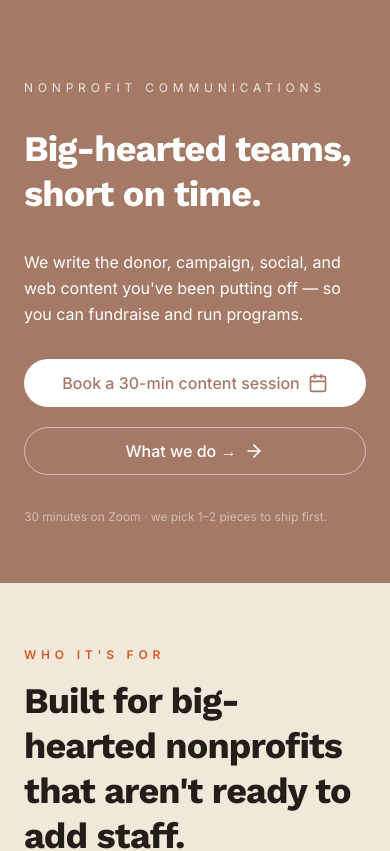
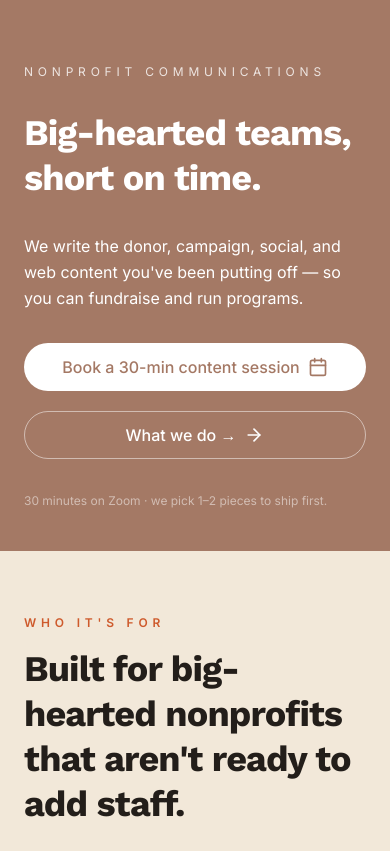
Before and after one commit to scienceontheside/labor-delivery-launchpad, a React (Vite) app: page / in a window 390 px wide. Shown: the top 851 px of the page. Built offline with nearby package versions, Linux system fonts and the light colour scheme; no server answers; the HTML template or start-up script is replaced by a standard one.

Commit message:
Fix mobile hero padding

```diff
--- a/src/components/site/Hero.tsx
+++ b/src/components/site/Hero.tsx
@@ -6,7 +6,7 @@ const scrollToSection = (id: string) => {
 
 export default function Hero() {
   return (
-    <section className="relative bg-primary text-primary-foreground px-6 pt-20 pb-14 md:pt-32 md:pb-24 overflow-hidden">
+    <section className="relative bg-primary text-primary-foreground px-6 pt-16 pb-10 md:pt-32 md:pb-24 overflow-hidden">
       {/* Mid-century decorative bars - desktop only */}
       <div className="hidden md:block pointer-events-none absolute inset-y-[-50px] right-10 w-16 bg-accent-orange/5 rotate-[12deg]" />
       <div className="hidden lg:block pointer-events-none absolute inset-y-[-60px] right-32 w-10 bg-accent-teal/5 rotate-[12deg]" />
```
